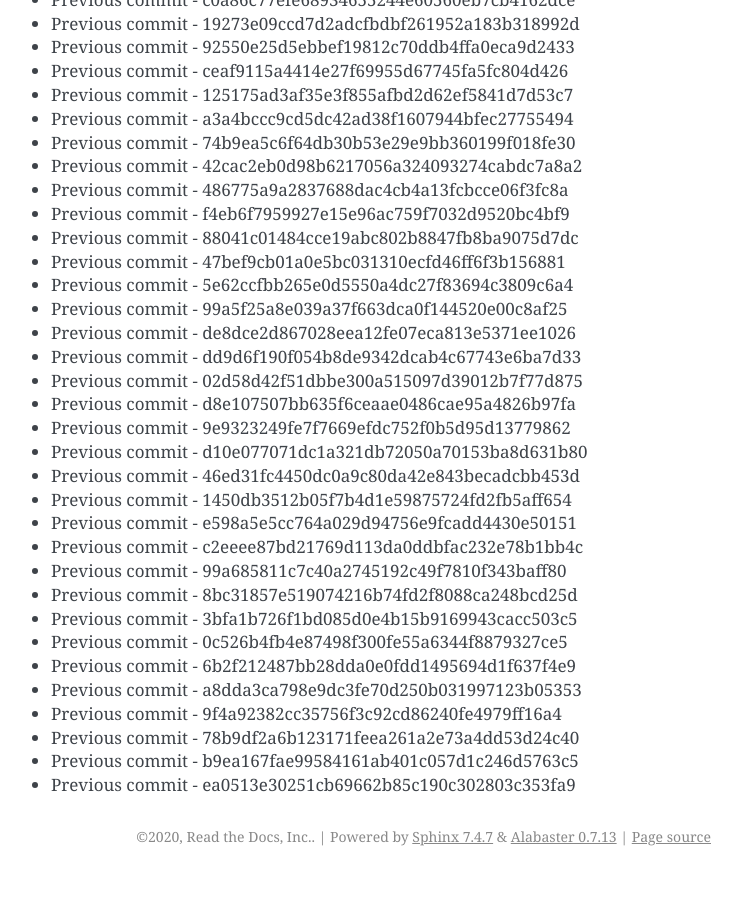
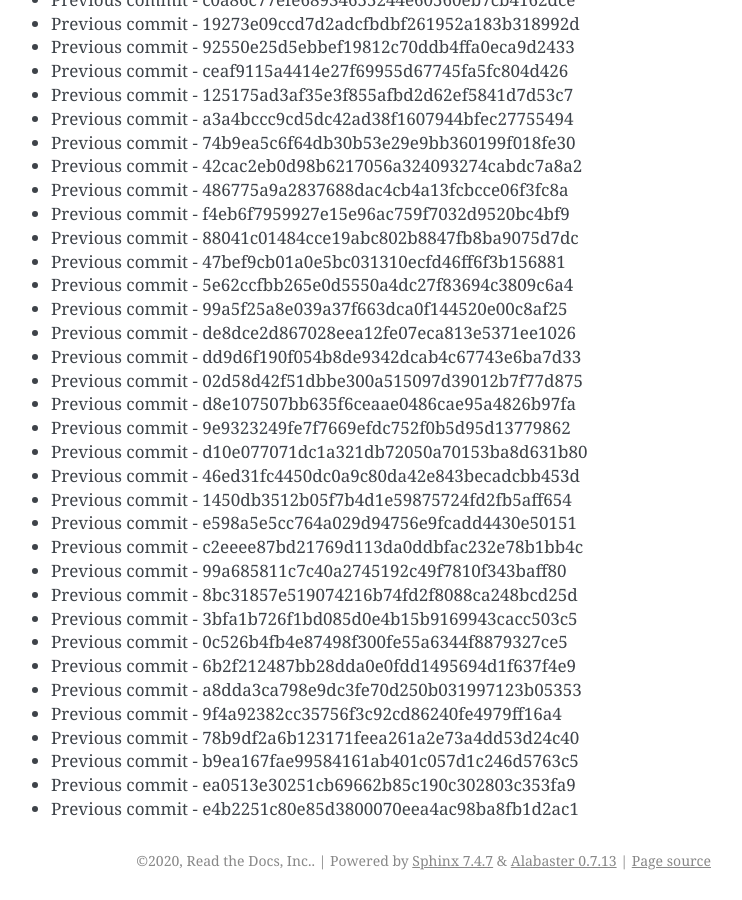
Before and after one commit to readthedocs/rtd-git-stresstest, a Sphinx documentation site: the page built from docs/updates.rst, in a window 1280 px wide and 900 px high, scrolled down 22525 px. Shown: the whole window, without its empty margins (399-1141 px from the left). Built offline with Sphinx 7.4.7, drawn with Linux system fonts in a browser that asks for light colours; before the commit the page ends 23401 px from its top, so only the background shows below that.

Commit message:
Generating commit from previous: e4b2251c80e85d3800070eea4ac98ba8fb1d2ac1

```diff
--- a/docs/updates.rst
+++ b/docs/updates.rst
@@ -978,3 +978,4 @@ It can be tested for any performance characteristics.
 * Previous commit - 78b9df2a6b123171feea261a2e73a4dd53d24c40
 * Previous commit - b9ea167fae99584161ab401c057d1c246d5763c5
 * Previous commit - ea0513e30251cb69662b85c190c302803c353fa9
+* Previous commit - e4b2251c80e85d3800070eea4ac98ba8fb1d2ac1
```
